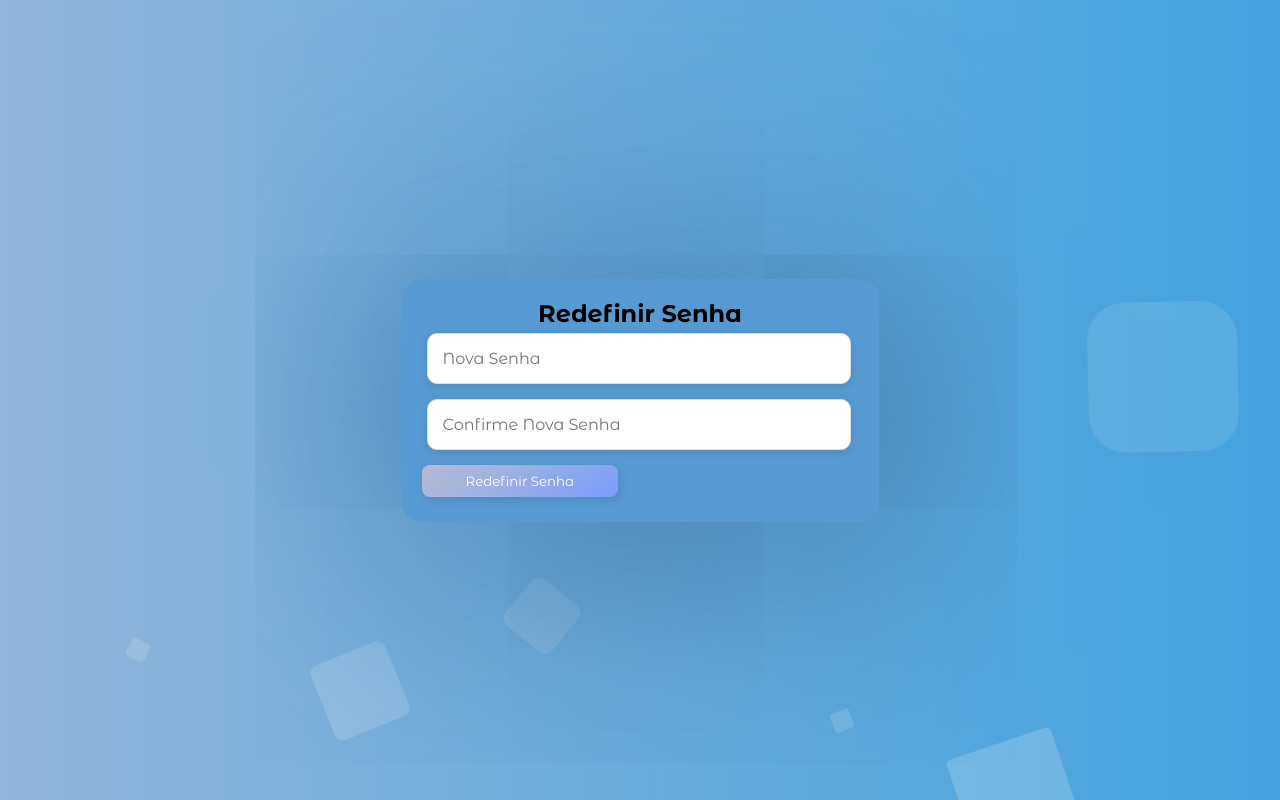
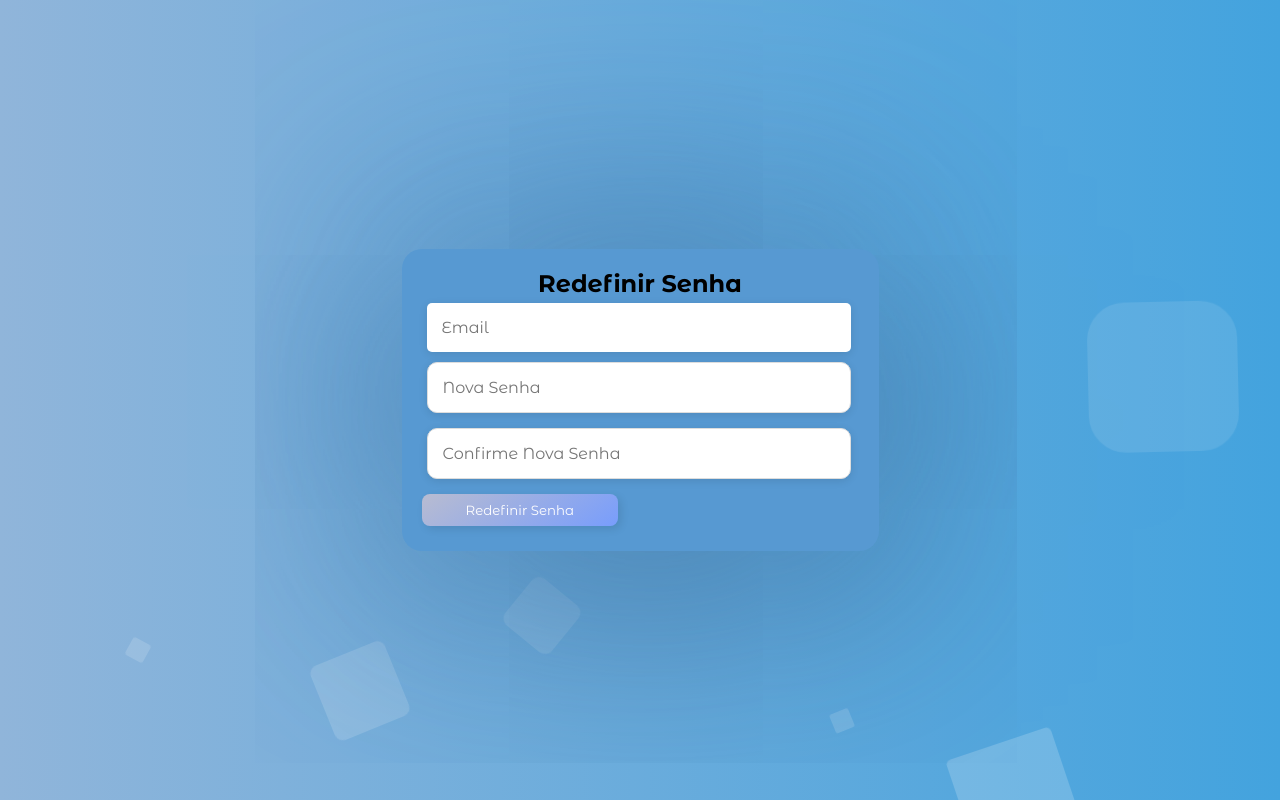
Before and after one commit to TN-Junior/Coin-PA, a React (Vite) app: page /forgot-password in a window 1280 px wide. Built offline with nearby package versions, Linux system fonts and the light colour scheme.

Commit message:
tela de redefinição de senha feita

```diff
--- a/src/components/ForgotPassword/ForgotPassword.jsx
+++ b/src/components/ForgotPassword/ForgotPassword.jsx
@@ -4,6 +4,7 @@
 import "./forgotPassword.css";
 
 function ForgotPassword() {
+  const [email, setEmail] = useState("");
   const [newPassword, setNewPassword] = useState("");
   const [confirmPassword, setConfirmPassword] = useState("");
   const [error, setError] = useState("");
@@ -20,14 +21,15 @@
     }
 
     try {
-      // Supondo que o endpoint de redefinição de senha seja este
+      // Endpoint de redefinição de senha
       const response = await axios.post("https://auth-coin.onrender.com/auth/reset-password", {
+        email,
         newPassword,
       });
 
       setSuccess("Senha redefinida com sucesso!");
       setTimeout(() => {
-        navigate("/login"); // Redirecionar para a tela de login após sucesso
+        navigate("/"); // Redirecionar para a tela de login após sucesso
       }, 2000);
     } catch (error) {
       setError("Erro ao redefinir a senha. Tente novamente.");
@@ -55,6 +57,13 @@
         <h2>Redefinir Senha</h2>
         <form onSubmit={handlePasswordReset} className="forgot-password-form">
           <input
+            type="email"
+            placeholder="Email"
+            value={email}
+            onChange={(e) => setEmail(e.target.value)}
+            required
+          />
+          <input
             type="password"
             placeholder="Nova Senha"
             value={newPassword}
```
